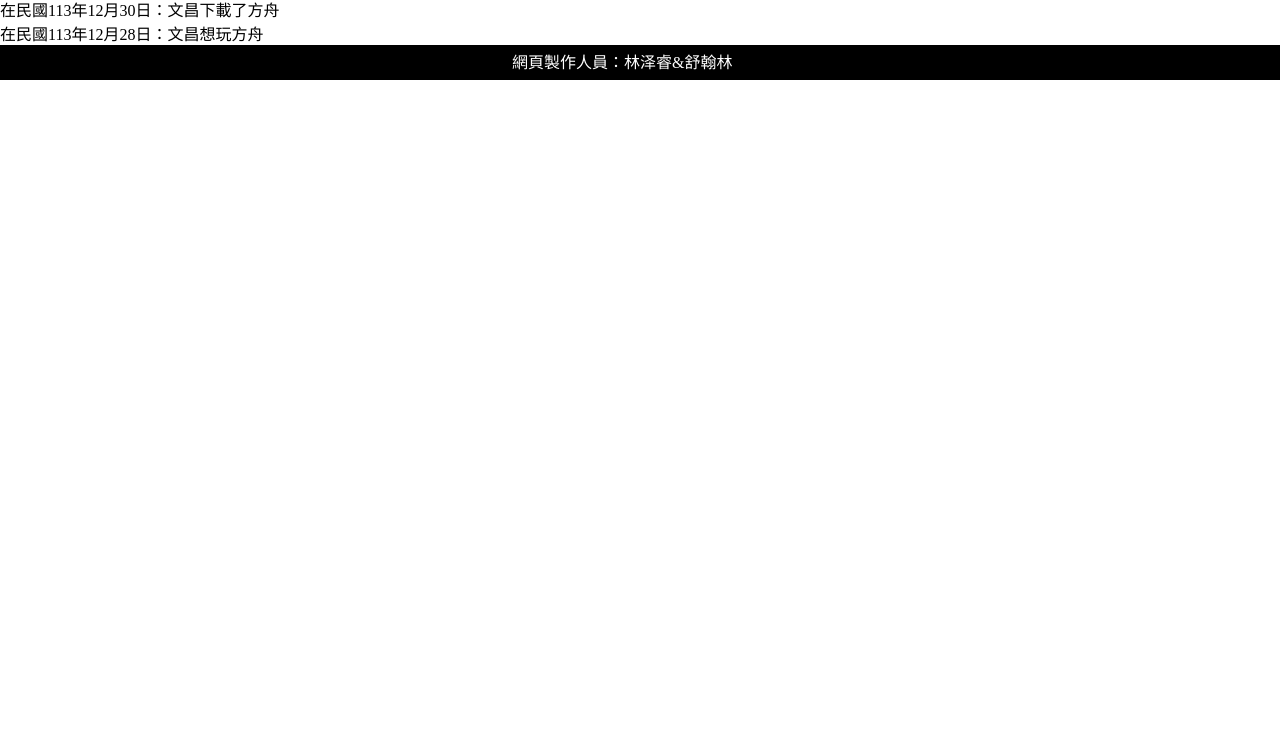
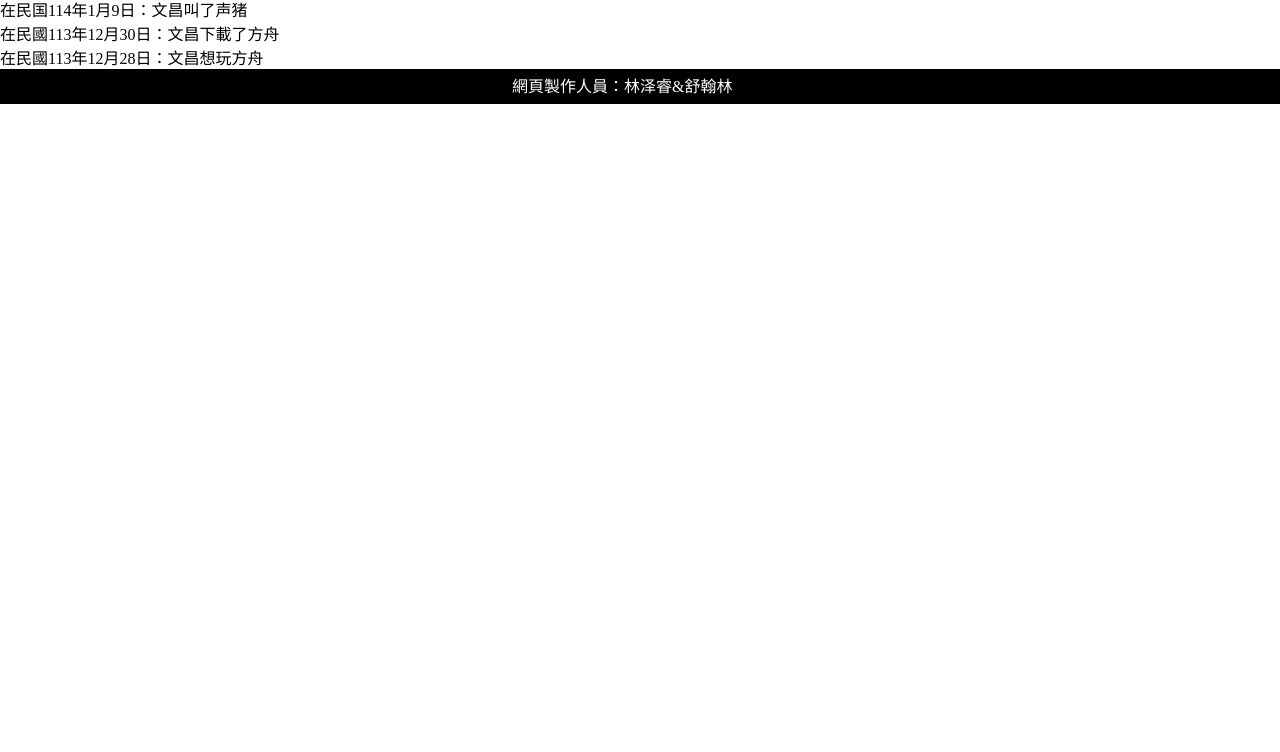
Before and after one commit to Suenzhongshan/-, a plain HTML site: page Latest News.html in a window 1280 px wide. Shown: the part 48-800 px from the top of the page. Drawn offline with Linux system fonts and the light colour scheme.

Commit message:
Add files via upload

```diff
--- a/Latest News.html
+++ b/Latest News.html
@@ -19,6 +19,7 @@
     </header>
 
     <sectione>
+        <p>在民国114年1月9日：文昌叫了声猪</p>
         <p>在民國113年12月30日：文昌下載了方舟</p>
         <p>在民國113年12月28日：文昌想玩方舟</p>
     </sectione>
```
